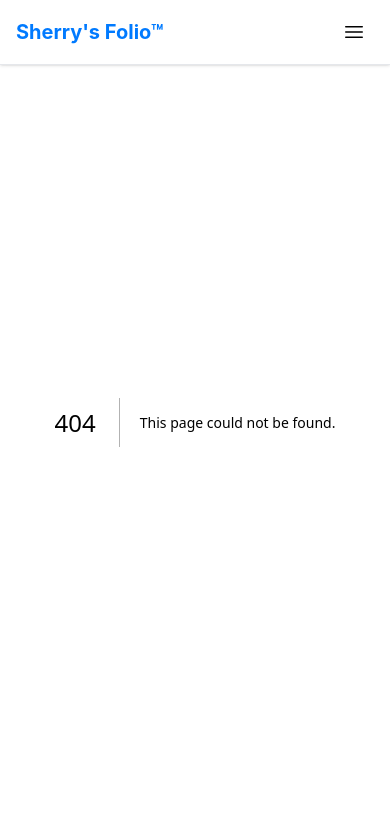
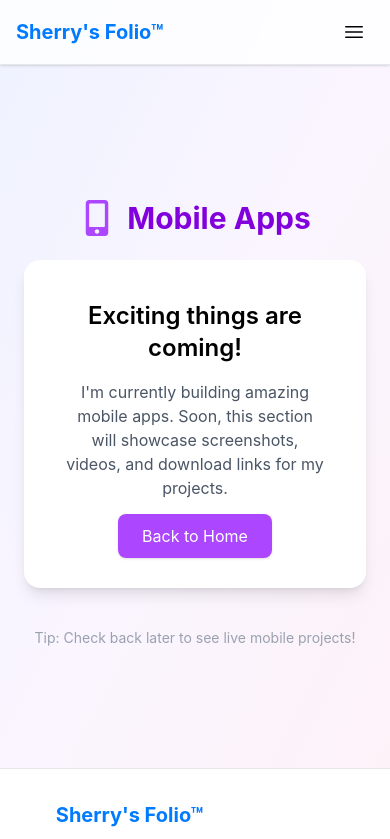
Before and after one commit to sheryps/My-folio, a Next.js app: page /Mobile in a window 390 px wide. Before the commit this address had no page. Shown: the top 839 px of the page. Built offline with nearby package versions, Linux system fonts and the light colour scheme.

Commit message:
mobileapps addition

```diff
--- /dev/null
+++ b/src/app/Mobile/page.tsx
@@ -0,0 +1,38 @@
+'use client';
+
+import { FaMobileAlt } from 'react-icons/fa';
+import Link from 'next/link';
+
+export default function MobileAppsPage() {
+  return (
+    <main className="flex flex-col items-center justify-center min-h-[70vh] p-6 pt-50 pb-30 bg-gradient-to-br from-indigo-50 via-purple-50 to-pink-50">
+
+      {/* Page Header */}
+      <div className="flex items-center space-x-3 mb-6">
+        <FaMobileAlt size={36} className="text-purple-500" />
+        <h1 className="text-3xl sm:text-4xl font-bold text-purple-700">Mobile Apps</h1>
+      </div>
+
+      {/* Under Work / Coming Soon Card */}
+      <div className="bg-white shadow-lg rounded-2xl p-10 max-w-lg text-center">
+        <h2 className="text-2xl font-semibold mb-4">Exciting things are coming!</h2>
+        <p className="text-gray-600 mb-6">
+          I'm currently building amazing mobile apps. Soon, this section will showcase screenshots, videos, and download links for my projects.
+        </p>
+
+        <Link
+          href="/"
+          className="px-6 py-3 bg-purple-500 text-white rounded-lg shadow hover:bg-purple-600 transition"
+        >
+          Back to Home
+        </Link>
+      </div>
+
+      {/* Optional footer note */}
+      <p className="mt-10 text-gray-400 text-sm">
+        Tip: Check back later to see live mobile projects!
+      </p>
+
+    </main>
+  );
+}
--- a/src/app/components/Navbar.tsx
+++ b/src/app/components/Navbar.tsx
@@ -17,7 +17,7 @@ const Navbar = () => {
     { href: '/', label: 'Home' },
     { href: '/about', label: 'About' },
     { href: '/projects', label: 'Projects' },
-    { href: '/blogs', label: 'Blogs' },
+    { href: '/Mobile', label: 'Mobile' },
     { href: '/contact', label: 'Contact' },
   ];
   return (
```
